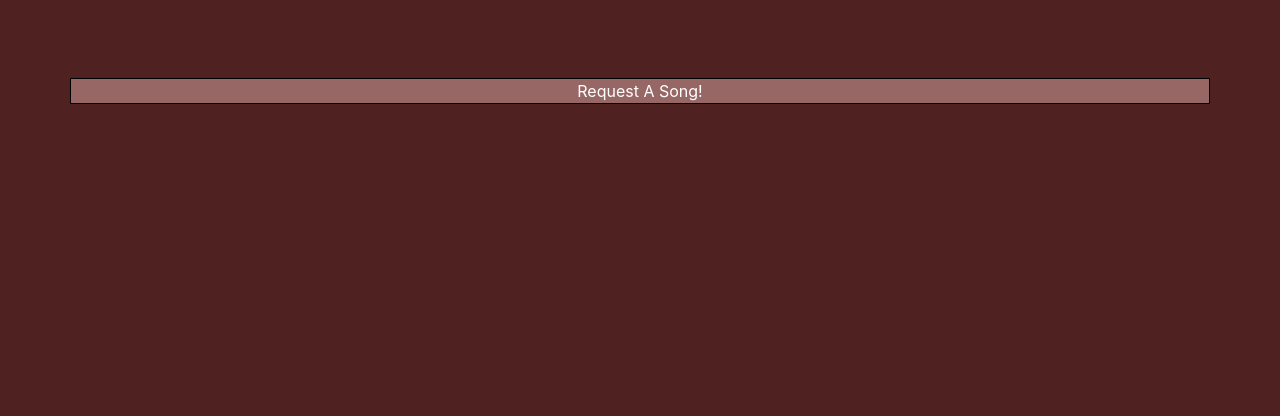
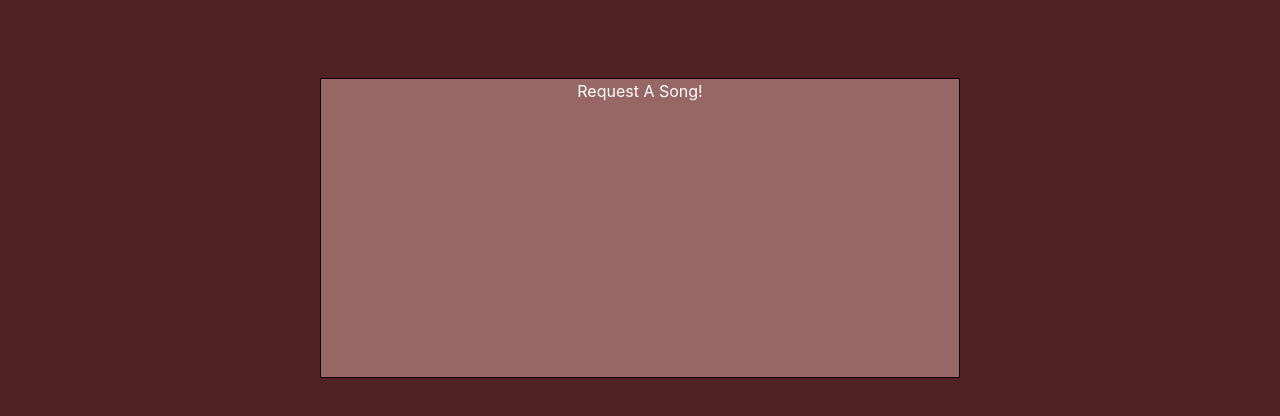
Before and after one commit to kryseno/SongSeek, a plain HTML site: page index.html in a window 1280 px wide. Shown: the part 170-586 px from the top of the page. Drawn offline with nearby package versions, Linux system fonts and the light colour scheme.

Commit message:
[added] height/width to body & container

```diff
--- a/style.css
+++ b/style.css
@@ -4,10 +4,14 @@ body {
     padding-bottom: 100px;
     text-align: center;
     color: white;
+    height: 100vh;
+    width: 100vw;
 }
 .container {
     background-color: rgba(224, 173, 172, 0.5);
     border: 1px solid black;
     margin-top: 100px;
     margin-bottom: 100px;
+    height: 50%;
+    width: 50%;
 }
```
